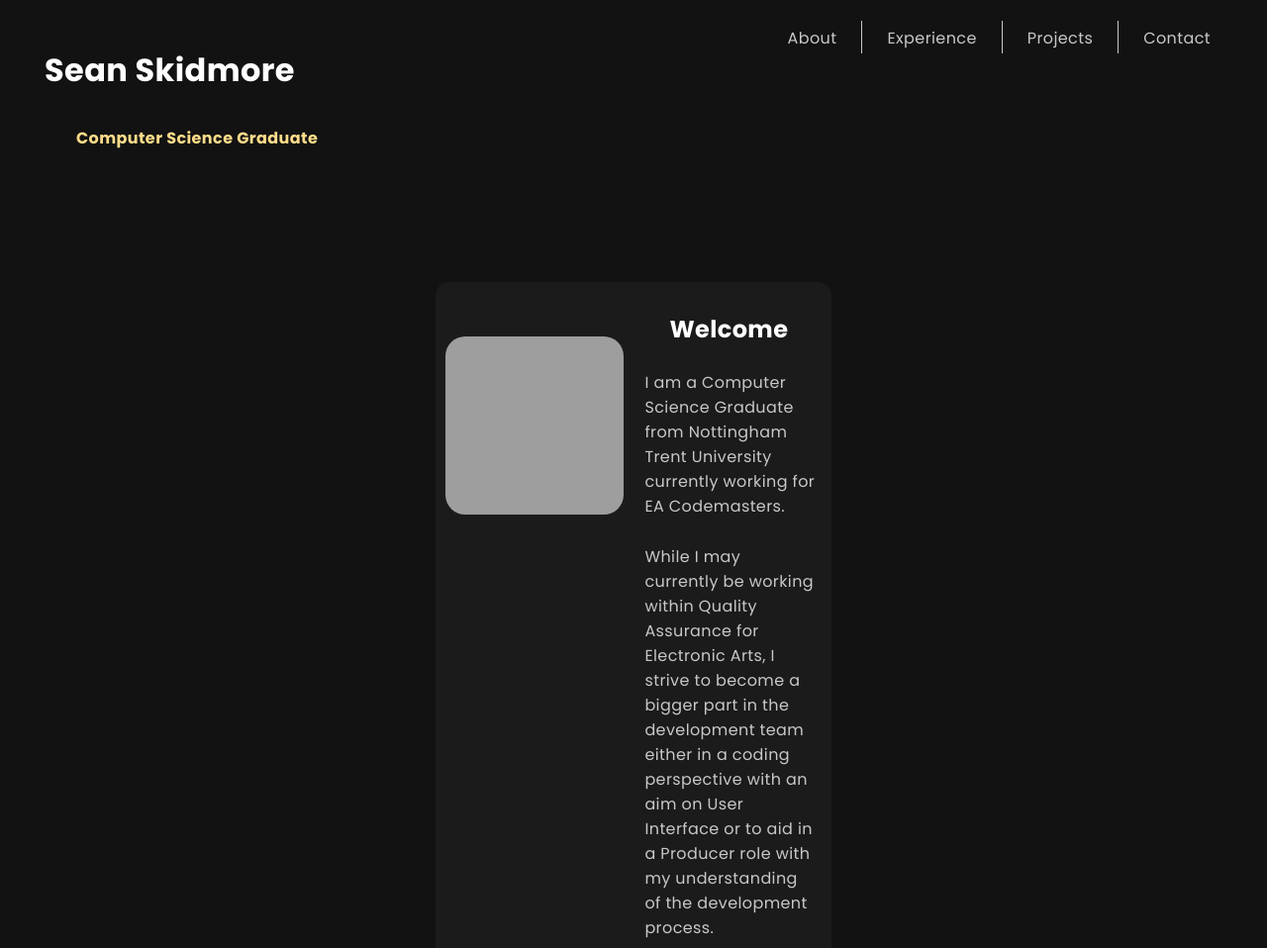
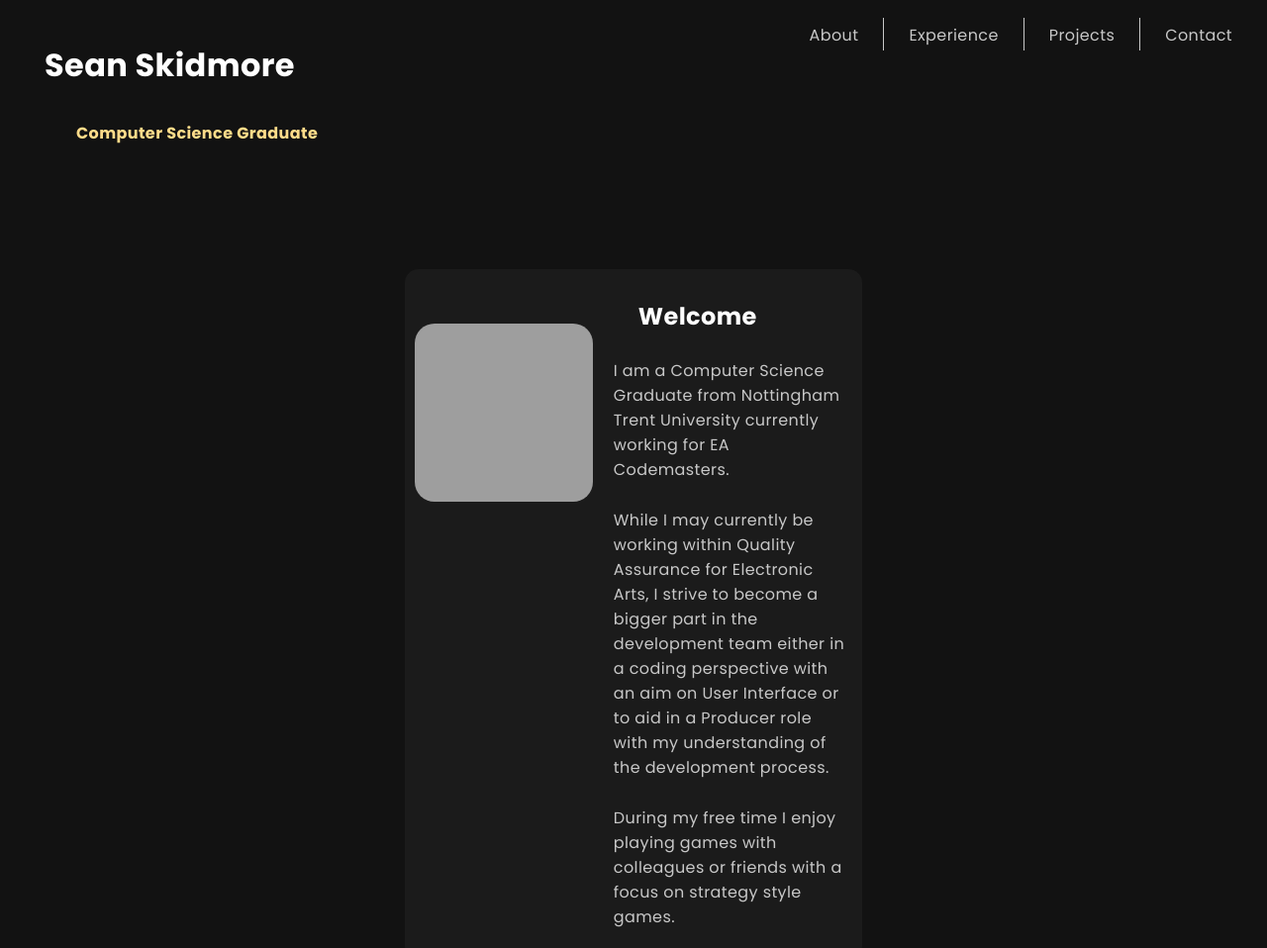
Before and after one commit to SeanSkid/SeanSkid.github.io, a plain HTML site: page index.html in a window 1280 px wide. Shown: the top 958 px of the page at 99% size. Drawn offline with nearby package versions, Linux system fonts and the light colour scheme; grey boxes are pictures that could not be loaded.

Commit message:
Alterations away from rem

```diff
--- a/index.html
+++ b/index.html
@@ -2,7 +2,7 @@
 <html lang="en">
    <head>
       <meta charset="UTF-8">
-      <title>Personal Portfolio</title>
+      <title>Sean Skidmore | Portfolio</title>
       <link rel="stylesheet" href="styles.css"/>
 		<!-- Used to get social icons -->
 		<link rel="stylesheet" href="https://maxcdn.bootstrapcdn.com/font-awesome/4.4.0/css/font-awesome.min.css"/>
--- a/styles.css
+++ b/styles.css
@@ -51,7 +51,7 @@ P {
 }
 
 .name {
-   margin: 0.8rem 0 0.5rem 2rem;
+   margin: 8px 0 0px 32px;
    left: 0;
 }
 
@@ -61,7 +61,7 @@ P {
 
 .name h2 {
    font-size: 1rem;
-   margin: 0.3rem 0 0 2rem;
+   margin: 0 0 0 32px;
 }
 
 .nav {
@@ -73,7 +73,7 @@ P {
 
 .nav-list {
    display: flex;
-   margin: 0.8rem 2rem 0.5rem 0;
+   margin: 10px 10px 0 0;
    list-style: none;
 }
 
@@ -102,7 +102,7 @@ P {
 .about {
   display: flex;
   margin: 120px auto 0 auto;
-  width: 30%;
+  width: 35%;
   padding: 10px;
   background-color: var(--color-background-200);
   border-radius: 14px;
```
